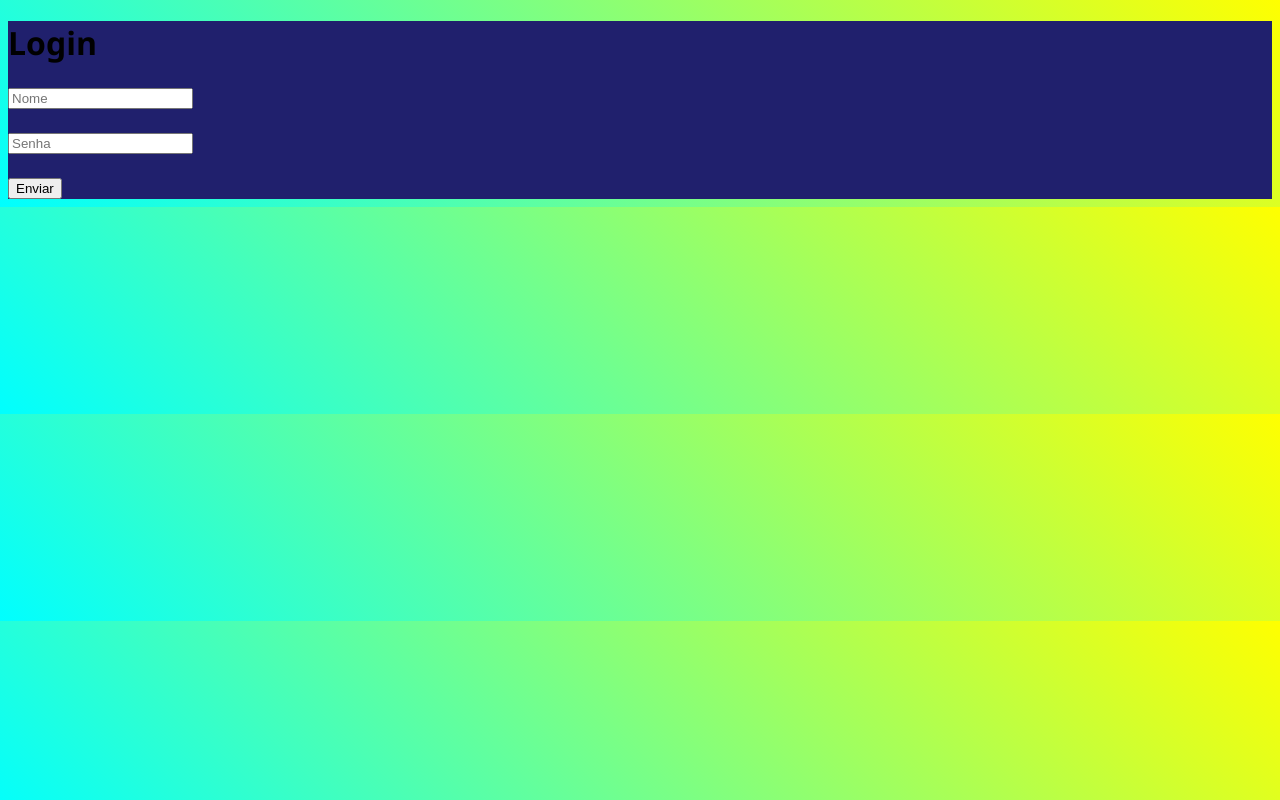
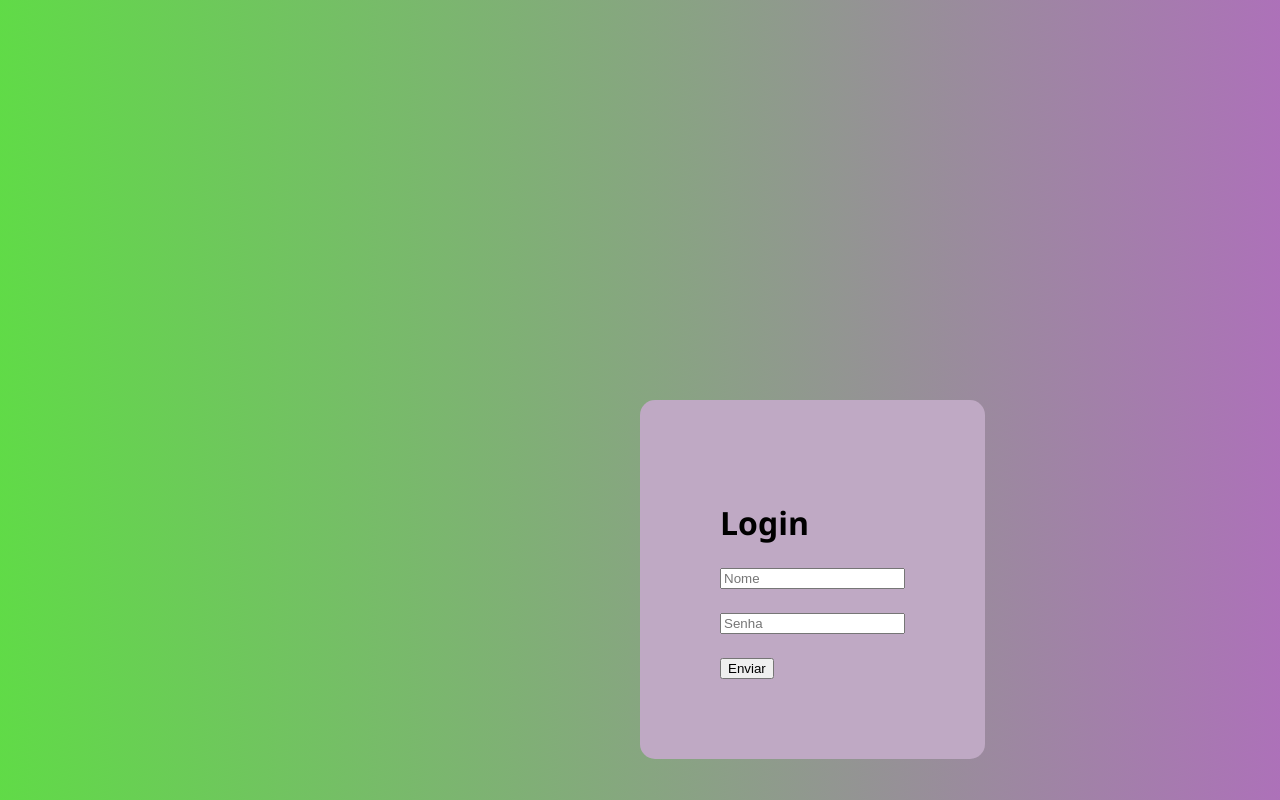
Before and after one commit to ttysnzz/login, a plain HTML site: page index.html in a window 1280 px wide. Drawn offline with Linux system fonts and the light colour scheme.

Commit message:
dbhhjdhj

```diff
--- a/styles.css
+++ b/styles.css
@@ -1,7 +1,14 @@
 body{
     font-family: 'Segoe UI', Tahoma, Geneva, Verdana, sans-serif;
-    background-image: linear-gradient(45deg,cyan,yellow);
+    background-image: linear-gradient(45deg,rgb(96, 219, 71),rgb(173, 113, 185));
 }
 div{
-    background-color: rgb(32, 32, 109);
+    background-color: rgb(191, 169, 196);
+    position: absolute;
+    top: 50%;
+    left: 50%;
+    transform: translate(-50%, _50%);
+    padding: 80px;
+    border-radius: 15px;
+    colo
 }
```
